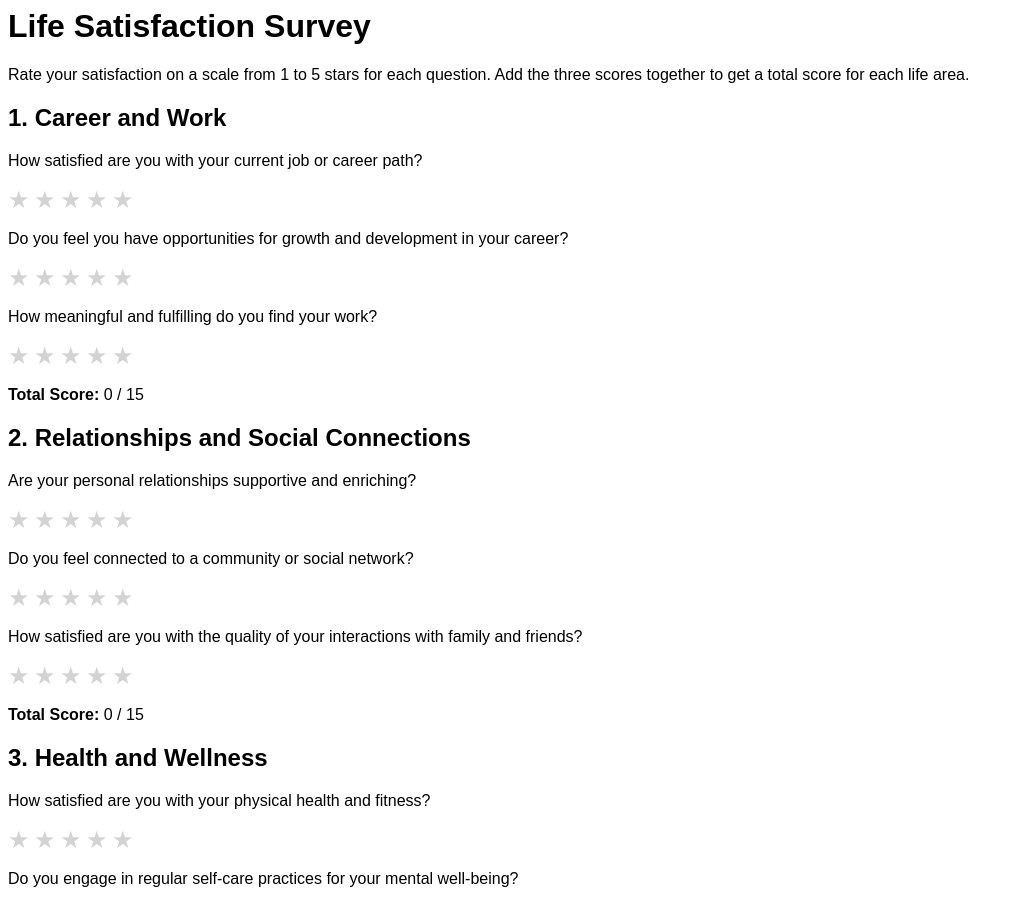
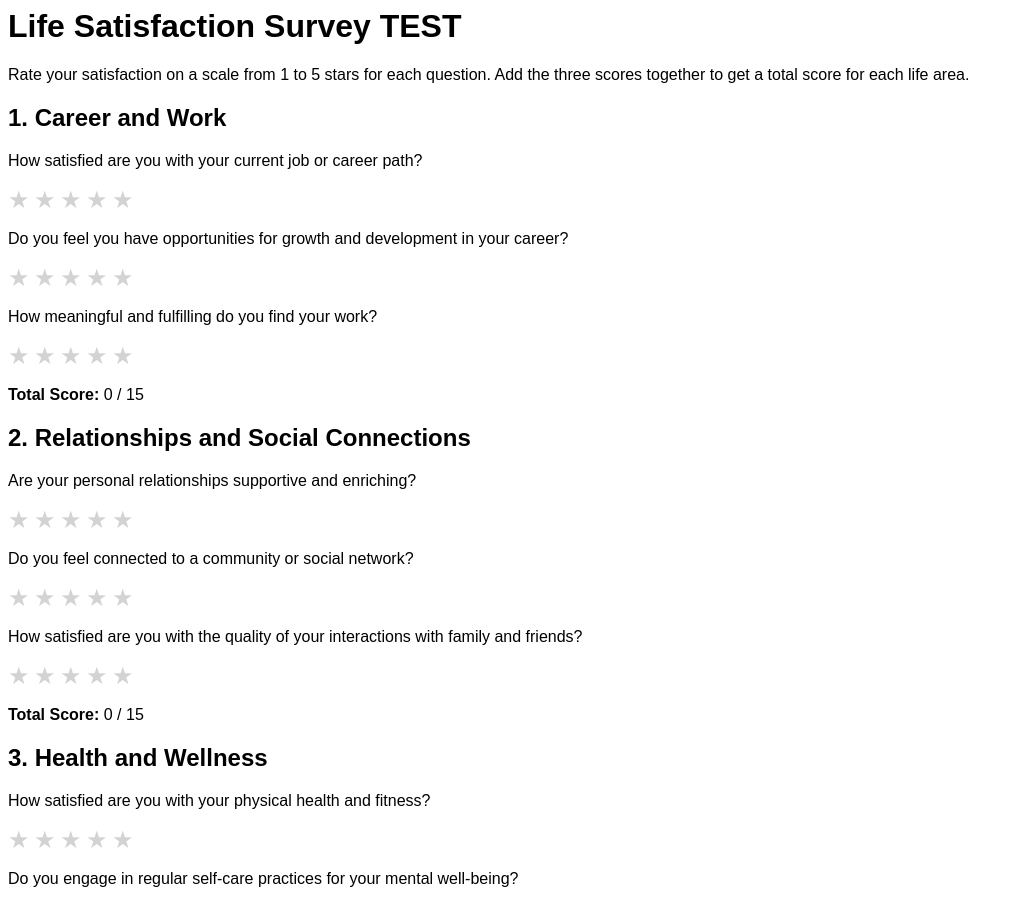
Before and after one commit to yukicruz/overcome.midlife, a Jekyll site: the page life-satisfaction-survey.html, which Jekyll copies as it is, in a window 1280 px wide and 900 px high. Shown: the whole window, without its empty margins (0-1023 px from the left). Built offline with Jekyll 4.4.1, drawn with Linux system fonts in a browser that asks for light colours.

Commit message:
Update life-satisfaction-survey.html TEST

```diff
--- a/life-satisfaction-survey.html
+++ b/life-satisfaction-survey.html
@@ -14,7 +14,7 @@
 
 <body>
 
-<h1>Life Satisfaction Survey</h1>
+<h1>Life Satisfaction Survey TEST</h1>
 <p>Rate your satisfaction on a scale from 1 to 5 stars for each question. Add the three scores together to get a total score for each life area.</p>
 
 <!-- Life Area #1: Career and Work -->
```
